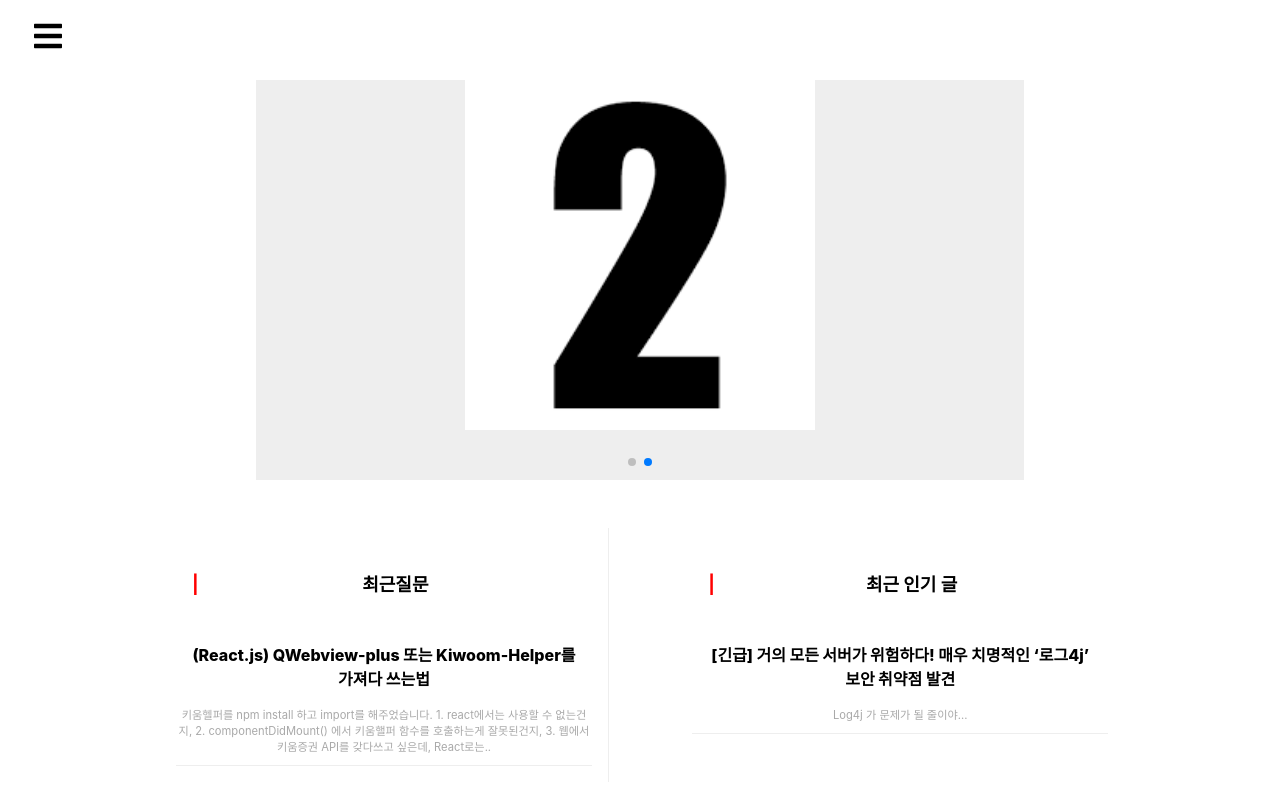
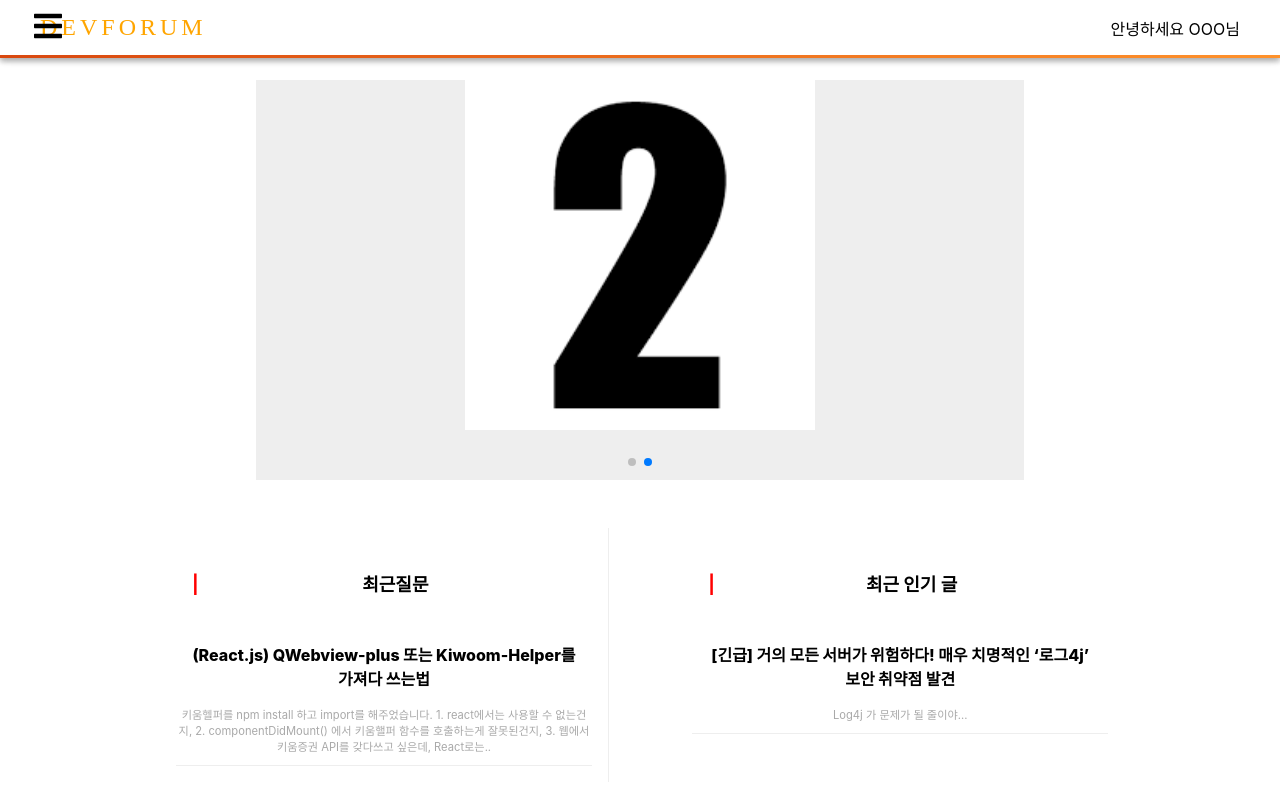
Before and after one commit to tissue-cell/DevForum_Front, a React (Create React App) app: page / in a window 1280 px wide. Shown: the top 792 px of the page. Built offline with nearby package versions, Linux system fonts and the light colour scheme.

Commit message:
feat : 헤더 추가

```diff
--- a/package.json
+++ b/package.json
@@ -8,6 +8,7 @@
     "@testing-library/user-event": "^13.5.0",
     "axios": "^0.25.0",
     "http-proxy-middleware": "^2.0.3",
+    "open-color": "^1.9.1",
     "react": "^17.0.2",
     "react-dom": "^17.0.2",
     "react-google-recaptcha": "^2.1.0",
--- a/src/App.js
+++ b/src/App.js
@@ -20,7 +20,9 @@ function App() {
   return (
     <div>
       <BrowserRouter>
-      <Sidebar />
+      <Sidebar>
+        안녕하세요 OOO님
+      </Sidebar>
         <Routes>
           <Route path="/" element={<Index />}/>
           <Route path="/login" element={<Login />}/>
--- a/src/components/Sidebar.js
+++ b/src/components/Sidebar.js
@@ -5,12 +5,83 @@ import { Link } from 'react-router-dom';
 import { SidebarData } from './SidebarData';
 import { IconContext } from 'react-icons';
 import '../styles/Sidebar.css'
+import styled from 'styled-components';
+import oc from 'open-color';
+import { shadow, media } from '././styleUtil';
 
-function Sidebar() {
+// 상단 고정, 그림자
+const Positioner = styled.div`
+    display: flex;
+    flex-direction: column;
+    position: fixed;
+    top: 0px;
+    width: 100%;
+    ${shadow(1)}
+`;
+
+// 흰 배경, 내용 중간 정렬
+const WhiteBackground = styled.div`
+    background: white;
+    display: flex;
+    justify-content: center;
+    height: auto;
+`;
+
+// 해더의 내용
+const HeaderContents = styled.div`
+    width: 1200px;
+    height: 55px;
+    display: flex;
+    flex-direction: row;
+    align-items: center;
+
+    padding-right: 1rem;
+    padding-left: 1rem;
+
+    ${media.wide`
+        width: 992px;
+    `}
+
+    ${media.desktop`
+        width: 100%;
+    `}
+`;
+
+// 로고
+const Logo = styled.div`
+    font-size: 1.5rem;
+    letter-spacing: 4px;
+    color: orange;
+    font-family: 'Rajdhani';
+`;
+
+// 중간 여백
+const Spacer = styled.div`
+    flex-grow: 1;
+`;
+
+// 하단 그래디언트 테두리
+const GradientBorder = styled.div`
+    height: 3px;
+    background: linear-gradient(to right, ${oc.orange[9]}, ${oc.orange[5]});
+`;
+
+function Sidebar(props) {
     const [Sidebar, setSidebar] = useState(false);
     const showSidebar = ()=> setSidebar(!Sidebar);
     return (
         <>
+        <Positioner>
+            <WhiteBackground>
+                <HeaderContents>
+                    <Logo>DEVFORUM</Logo>
+                    <Spacer/>
+                    {props.children}
+                </HeaderContents>
+            </WhiteBackground>
+            <GradientBorder/>
+        </Positioner>
+
          <IconContext.Provider value={{ color: 'black' }}>
             <div className="navbar">
               <Link to="#" className="menu-bars">
--- /dev/null
+++ b/src/components/styleUtil.js
@@ -0,0 +1,31 @@
+import { css } from 'styled-components';
+
+// 미디어 쿼리 헬퍼: https://www.styled-components.com/docs/advanced#media-templates 참조
+export const sizes = {
+    wide: '1200px',
+    desktop: '992px',
+    tablet: '768px',
+    phone: '376px'
+};
+
+export const media = Object.keys(sizes).reduce((acc, label) => {
+    acc[label] = (...args) => css`
+        @media (max-width: ${sizes[label]}) {
+            ${css(...args)}
+        }
+    `;
+    return acc;
+}, {});
+
+// 그림자 효과: https://codepen.io/sdthornton/pen/wBZdXq 기반
+export const shadow = (weight) => {
+    const shadows = [
+        css`box-shadow: 0 1px 3px rgba(0,0,0,0.12), 0 1px 2px rgba(0,0,0,0.24);`,
+        css`box-shadow: 0 3px 6px rgba(0,0,0,0.16), 0 3px 6px rgba(0,0,0,0.23);`,
+        css`box-shadow: 0 10px 20px rgba(0,0,0,0.19), 0 6px 6px rgba(0,0,0,0.23);`,
+        css`box-shadow: 0 14px 28px rgba(0,0,0,0.25), 0 10px 10px rgba(0,0,0,0.22);`,
+        css`box-shadow: 0 19px 38px rgba(0,0,0,0.30), 0 15px 12px rgba(0,0,0,0.22);`
+    ];
+
+    return shadows[weight];
+};
--- a/src/styles/Sidebar.css
+++ b/src/styles/Sidebar.css
@@ -8,18 +8,21 @@
   .menu-bars{
     margin-left: 2rem;
     font-size: 2rem;
+    z-index: 99;
+    margin-top: -20px;
     background:none;
 
   }
   .nav-menu {
-    background-color: grey;
-    width: 350px;
+    background-color: rgb(253,126,20);
+    width: 300px;
     height:100%;
     display:flex;
     position:fixed;
     top:0;
     left:-100%;
-    transition: 850ms;
+    z-index: 100;
+    transition: 750ms;
 
   }
   .nav-menu.active {
@@ -37,7 +40,7 @@
   }
   .nav-text a {
     text-decoration: none;
-    color: #f5f5f5;
+    color: #d3dfff;
     font-size: 18px;
     width: 95%;
     height: 100%;
@@ -47,13 +50,13 @@
     border-radius: 4px;
   }
   .nav-text a:hover{
-    background-color: #405268;
+    background-color: rgb(255,192,120);
   }
   .nav-menu-items {
     width:100%;
   }
   .navbar-toggle {
-    background-color: grey;
+    background-color: rgb(253,126,20);
     width:100%;
     height: 80px;
     display: flex;
```
Also changed, not shown: 1 other file (tests, documents, lock files or other folders).
